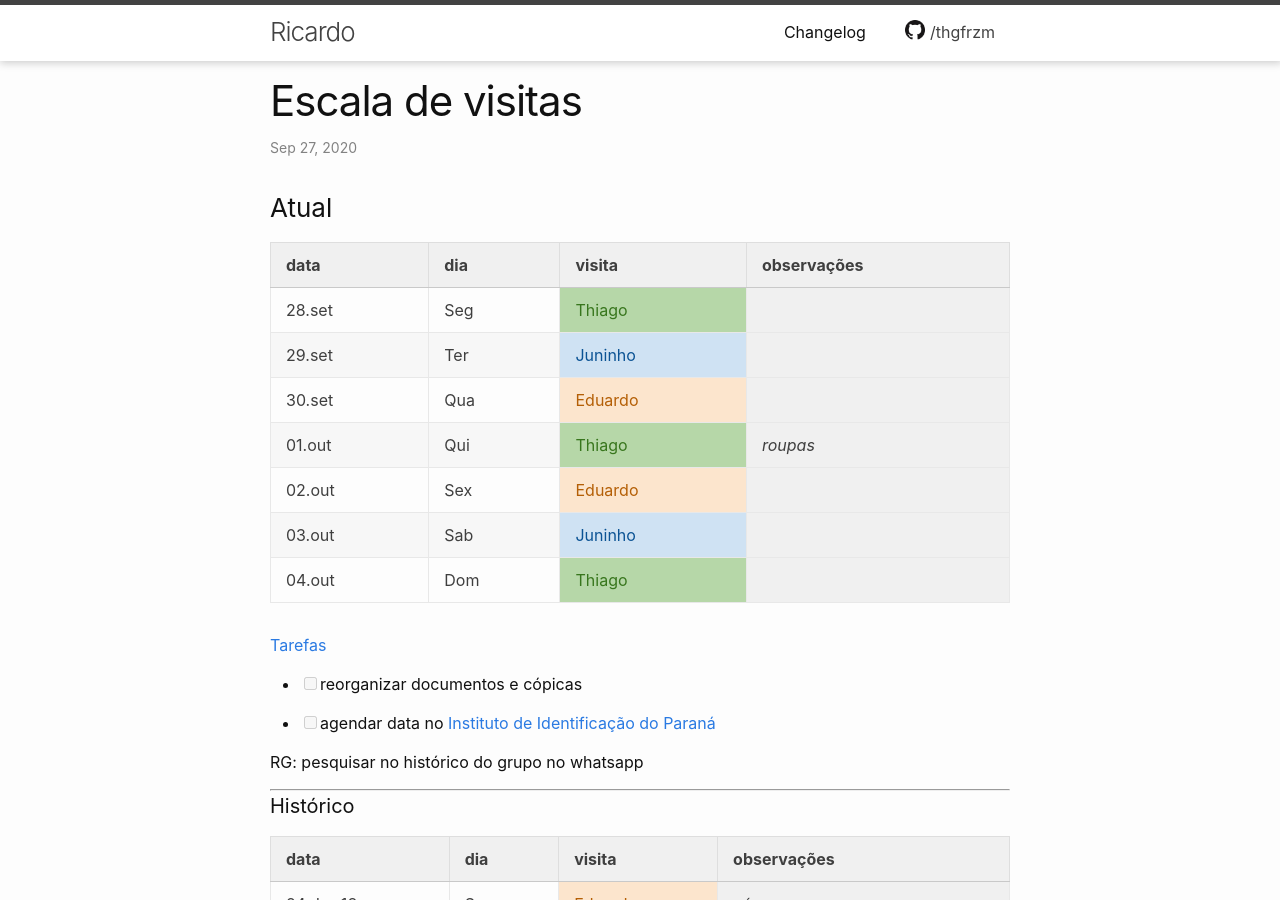
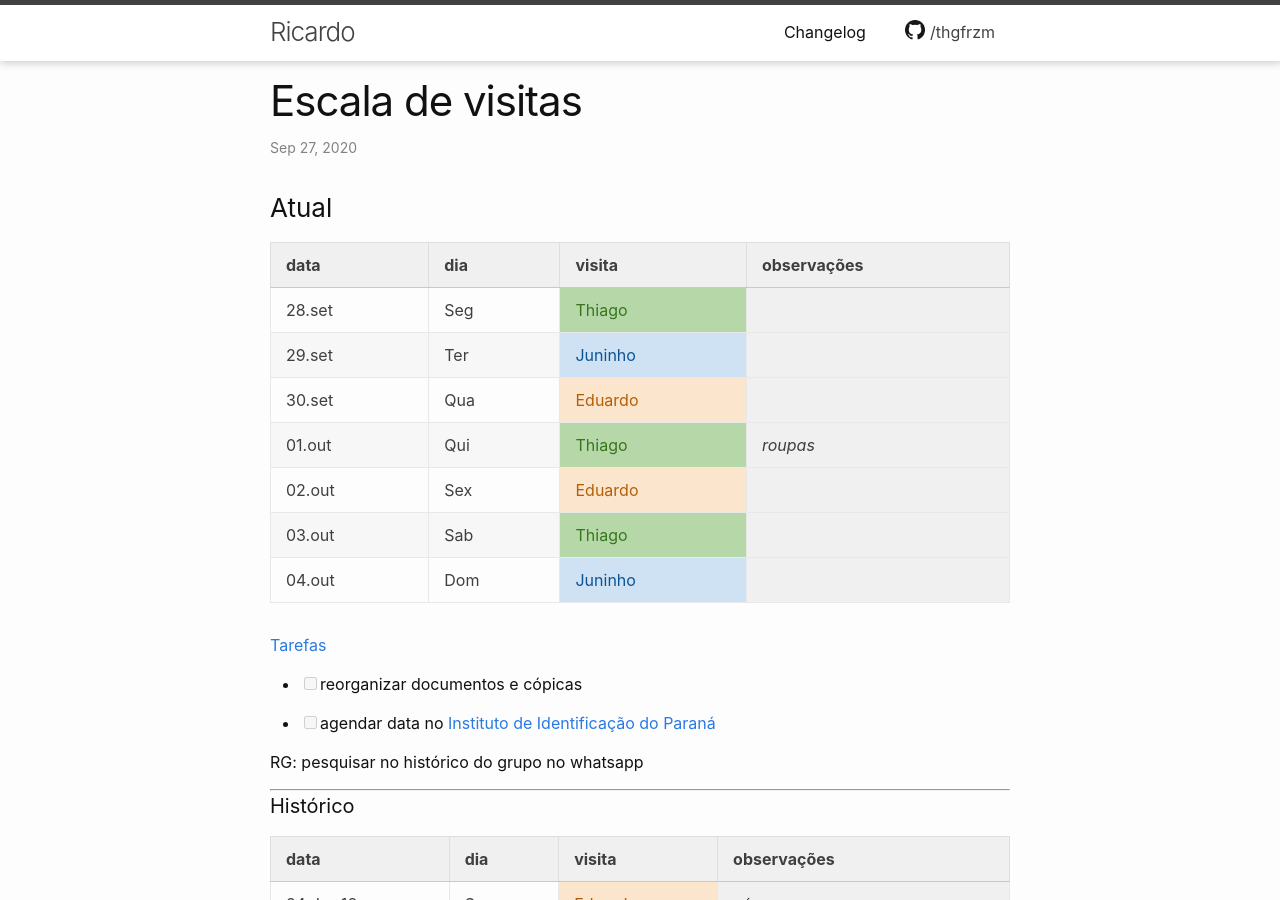
Before and after one commit to thgfrzm/ricardo, a Jekyll site: the page built from _posts/2018-12-23-escala-visitas.markdown, in a window 1280 px wide and 900 px high. Built offline with Jekyll 4.4.1, drawn with Linux system fonts in a browser that asks for light colours.

```diff
--- a/_posts/2018-12-23-escala-visitas.markdown
+++ b/_posts/2018-12-23-escala-visitas.markdown
@@ -14,8 +14,8 @@ categories: agenda
 | 30.set | Qua | Eduardo |             |
 | 01.out | Qui | Thiago  | _roupas_    |
 | 02.out | Sex | Eduardo |             |
-| 03.out | Sab | Juninho |             |
-| 04.out | Dom | Thiago  |             |
+| 03.out | Sab | Thiago  |             |
+| 04.out | Dom | Juninho |             |
 
 <!--
 ### nota
```
